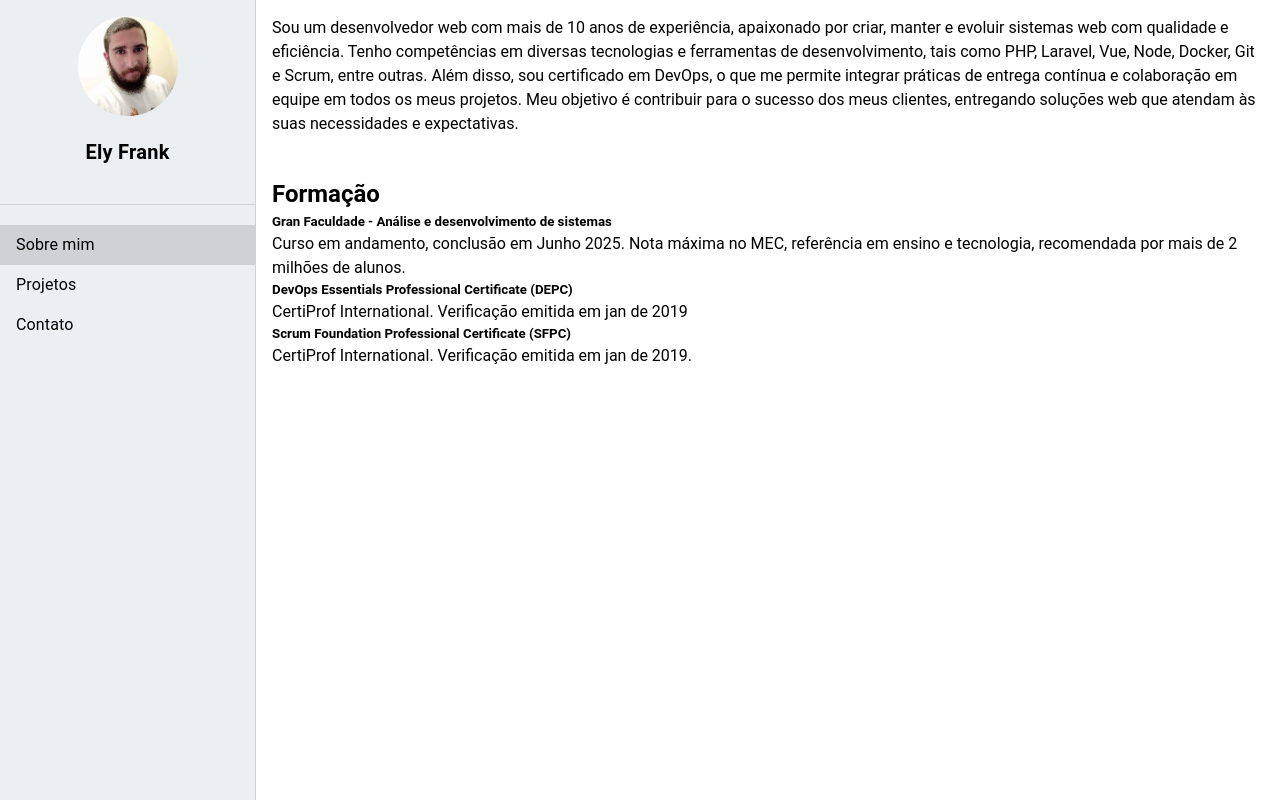
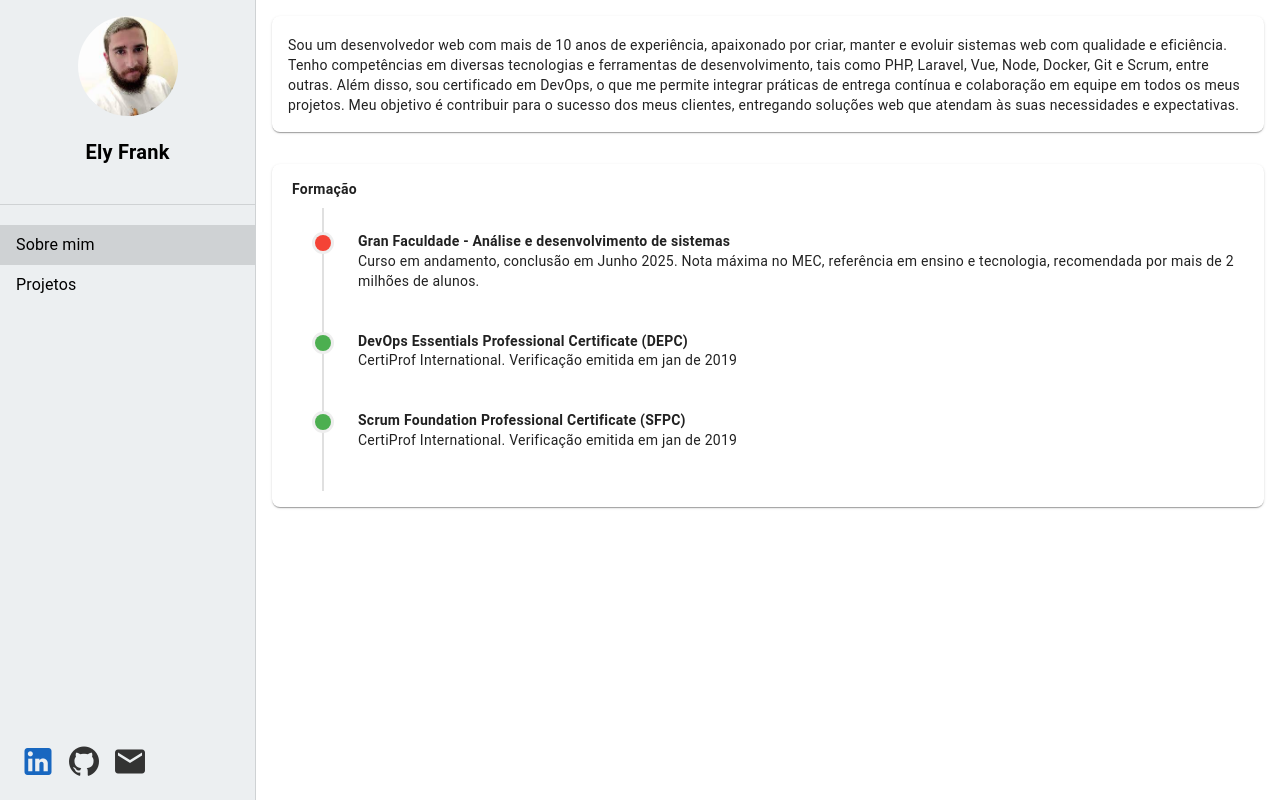
Before and after one commit to elyfrank/portifolio, a Nuxt app: page / in a window 1280 px wide. Built offline with nearby package versions, Linux system fonts and the light colour scheme.

Commit message:
[STYLE] icones das redes sociais, linha do tempo das formações e descrições dos projetos

```diff
--- a/layouts/default.vue
+++ b/layouts/default.vue
@@ -1,4 +1,5 @@
 <template>
+  <div>
     <v-layout class="rounded rounded-md">
       <v-navigation-drawer color="blue-grey-lighten-5" permanent>
         <v-card variant="text">
@@ -12,20 +13,41 @@
         <v-divider class="my-5"></v-divider>
         <v-list-item link title="Sobre mim" exact to="/"></v-list-item>
         <v-list-item link title="Projetos" exact to="/projetos"></v-list-item>
-            <v-list-item link title="Contato"></v-list-item>
+        <div class="social-icons">
+          <a href="https://www.linkedin.com/in/ely-frank-12872431/" target="_blank">
+            <v-icon color="primary">mdi-linkedin</v-icon>
+          </a>
+          <a href="https://github.com/elyfrank" target="_blank">
+            <v-icon>mdi-github</v-icon>
+          </a>
+          <a href="mailto:elyfrankmo@gmail.com">
+            <v-icon>mdi-email</v-icon>
+          </a>
+        </div>
       </v-navigation-drawer>
       <v-main>
         <slot />
       </v-main>
     </v-layout>
+  </div>
 </template>
 
+<style scoped>
+
+.social-icons {
+  position: fixed;
+  bottom: 20px;
+  left: 20px;
+  display: flex;
+  gap: 10px;
+}
+
+.social-icons a {
+  color: #333333;
+  font-size: 24px;
+}
+
+
+</style>
 <script setup lang="ts">
-const route = useRoute()
 </script>
-
-<style>
-.v-application {
-    background: #ddd;
-}
-</style>
--- a/pages/index.vue
+++ b/pages/index.vue
@@ -1,35 +1,56 @@
 <template>
   <v-container>
-    <p>
-      Sou um desenvolvedor web com mais de 10 anos de experiência, apaixonado por criar, manter e evoluir sistemas web com qualidade e eficiência. Tenho competências em diversas tecnologias e ferramentas de desenvolvimento, tais como PHP, Laravel, Vue, Node, Docker, Git e Scrum, entre outras. Além disso, sou certificado em DevOps, o que me permite integrar práticas de entrega contínua e colaboração em equipe em todos os meus projetos. Meu objetivo é contribuir para o sucesso dos meus clientes, entregando soluções web que atendam às suas necessidades e expectativas.
-    </p>
+    <v-card title=""
+            text="Sou um desenvolvedor web com mais de 10 anos de experiência, apaixonado por criar, manter e evoluir sistemas web com qualidade e eficiência. Tenho competências em diversas tecnologias e ferramentas de desenvolvimento, tais como PHP, Laravel, Vue, Node, Docker, Git e Scrum, entre outras. Além disso, sou certificado em DevOps, o que me permite integrar práticas de entrega contínua e colaboração em equipe em todos os meus projetos. Meu objetivo é contribuir para o sucesso dos meus clientes, entregando soluções web que atendam às suas necessidades e expectativas."></v-card>
+  </v-container>
 
-    <h2 class="mt-10">Formação</h2>
-    <div class="skills row row-cols-1 row-cols-md-3 g-4">
-        <div class="col">
-            <div class="card">
-                <div class="card-body">
-                    <h5 class="card-title">Gran Faculdade - Análise e desenvolvimento de sistemas</h5>
-                    <p class="card-text">Curso em andamento, conclusão em Junho 2025. Nota máxima no MEC, referência em ensino e tecnologia, recomendada por mais de 2 milhões de alunos.</p>
+  <v-container>
+      <v-card>
+        <v-card-text>
+          <div class="font-weight-bold ms-1 mb-2">
+            Formação
+          </div>
+
+          <v-timeline density="comfortable" align="start">
+            <v-timeline-item
+                v-for="training in formations"
+                :key="training.time"
+                :dot-color="training.color"
+                size="x-small"
+            >
+              <div class="mb-4">
+                <div class="font-weight-normal">
+                  <strong>{{ training.from }}</strong>
                 </div>
-            </div>
-        </div>
-        <div class="col">
-            <div class="card">
-                <div class="card-body">
-                    <h5 class="card-title">DevOps Essentials Professional Certificate (DEPC)</h5>
-                    <p class="card-text">CertiProf International. Verificação emitida em jan de 2019</p>
-                </div>
-            </div>
-        </div>
-        <div class="col">
-            <div class="card">
-                <div class="card-body">
-                    <h5 class="card-title">Scrum Foundation Professional Certificate (SFPC)</h5>
-                    <p class="card-text">CertiProf International. Verificação emitida em jan de 2019.</p>
-                </div>
-            </div>
-        </div>
-    </div>
+                <div>{{ training.description }}</div>
+              </div>
+            </v-timeline-item>
+          </v-timeline>
+        </v-card-text>
+      </v-card>
   </v-container>
 </template>
+
+<script>
+export default {
+  data: () => ({
+    formations: [
+      {
+        from: 'Gran Faculdade - Análise e desenvolvimento de sistemas',
+        description: `Curso em andamento, conclusão em Junho 2025. Nota máxima no MEC, referência em ensino e tecnologia, recomendada por mais de 2 milhões de alunos.`,
+        color: 'red',
+      },
+      {
+        from: 'DevOps Essentials Professional Certificate (DEPC)',
+        description: 'CertiProf International. Verificação emitida em jan de 2019',
+        color: 'green',
+      },
+      {
+        from: 'Scrum Foundation Professional Certificate (SFPC)',
+        description: 'CertiProf International. Verificação emitida em jan de 2019',
+        color: 'green',
+      },
+    ],
+  }),
+}
+</script>
--- a/pages/projetos.vue
+++ b/pages/projetos.vue
@@ -49,7 +49,7 @@ useHead({
 const projects = [
    {
         name: 'Clubvida - Websis Tecnologia e Sistemas',
-        description: 'É um sistema de prontuário eletrônico do paciente em nuvem que permite a melhoria dos processos da gestão clínica ou do profissional de saúde autônomo.',
+        description: 'Desenvolvendo novas funcionalidades e atualizando funcionalidades existentes.',
         img: '/img/clubvida.png',
         tags: [
             'PHP 7.3',
@@ -65,7 +65,7 @@ const projects = [
     },
     {
         name: 'Avalienap - Websis Tecnologia e Sistemas - ENAP',
-        description: 'Sistema de avaliação dos servidores da ENAP, criado para avaliação interna.',
+        description: 'Realização de correções de erros e implementação de novas funcionalidades conforme as solicitações do cliente.',
         img: '/img/logotipo_avalia.png',
         tags: [
             'PHP 5.3.3',
@@ -81,7 +81,7 @@ const projects = [
     },
     {
         name: 'Portal de Competências - Websis Tecnologia e Sistemas - ENAP',
-        description: 'Trabalhei no desenvolvimento deste sistema, era uma necessidade do cliente de mapear e gerir as competências dos recursos da ENAP.',
+        description: 'Arquiteto e desenvolvedor, criei um sistema para atender às necessidades do cliente ao mapear recursos.',
         img: '/img/cer.png',
         tags: [
             'PHP 7',
@@ -95,7 +95,7 @@ const projects = [
     },
     {
         name: 'Trampay - Freelancer',
-        description: 'A plataforma que entrega suporte, amparo e cobre todas as necessidades de quem trampa de verdade.',
+        description: 'Desenvolvendo novas funcionalidades e atualizando funcionalidades existentes.',
         img: '/img/trampay-vertical.png',
         tags: [
             'Node.js',
@@ -107,7 +107,7 @@ const projects = [
     },
     {
         name: 'Banco Afro - Freelancer',
-        description: 'Carteira digital.',
+        description: 'Desenvolvendo novas funcionalidades e atualizando funcionalidades existentes.',
         img: '/img/bancoafro_logo.webp',
         tags: [
             'Node.js',
```
Lines whose indentation alone changed are shown as unchanged.
